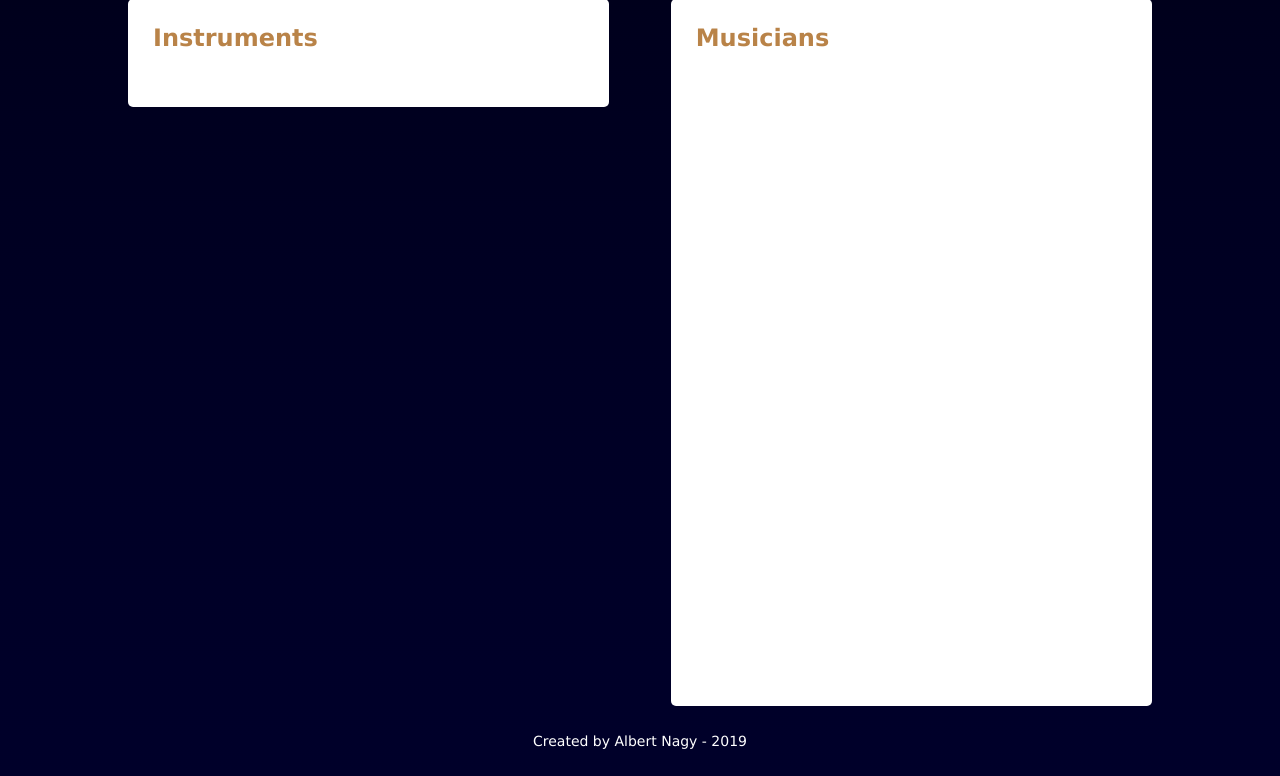
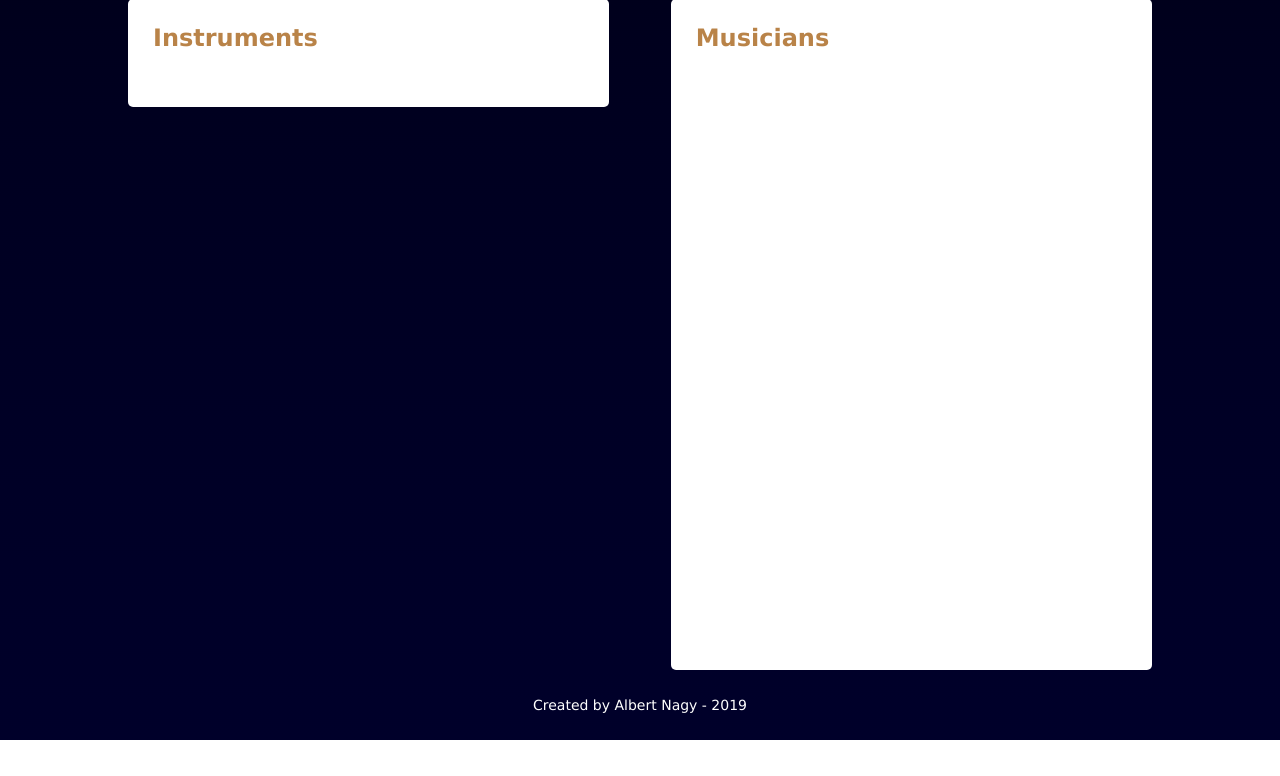
Before and after one commit to albert-nagy/Repertorio, a Flask app: page / in a window 1280 px wide. Shown: the part 101-877 px from the top of the page. After the commit the page ends 841 px from the top, so only its background shows below. Run offline with Flask 2, Linux system fonts and the light colour scheme; data that the repository does not hold is empty; parts of the project's set-up code (start-up, migrations or seed data) failed here and were passed over; some libraries are stand-ins or nearby versions.

Commit message:
Correct column height

```diff
--- a/static/styles.css
+++ b/static/styles.css
@@ -192,7 +192,7 @@ section#instrument_list {
 		float: left;}
 
 section#musicians_list {
-		min-height: 657px;
+		min-height: 621px;
 		float: right;}
 
 .musicians-by-instrument li {
```
